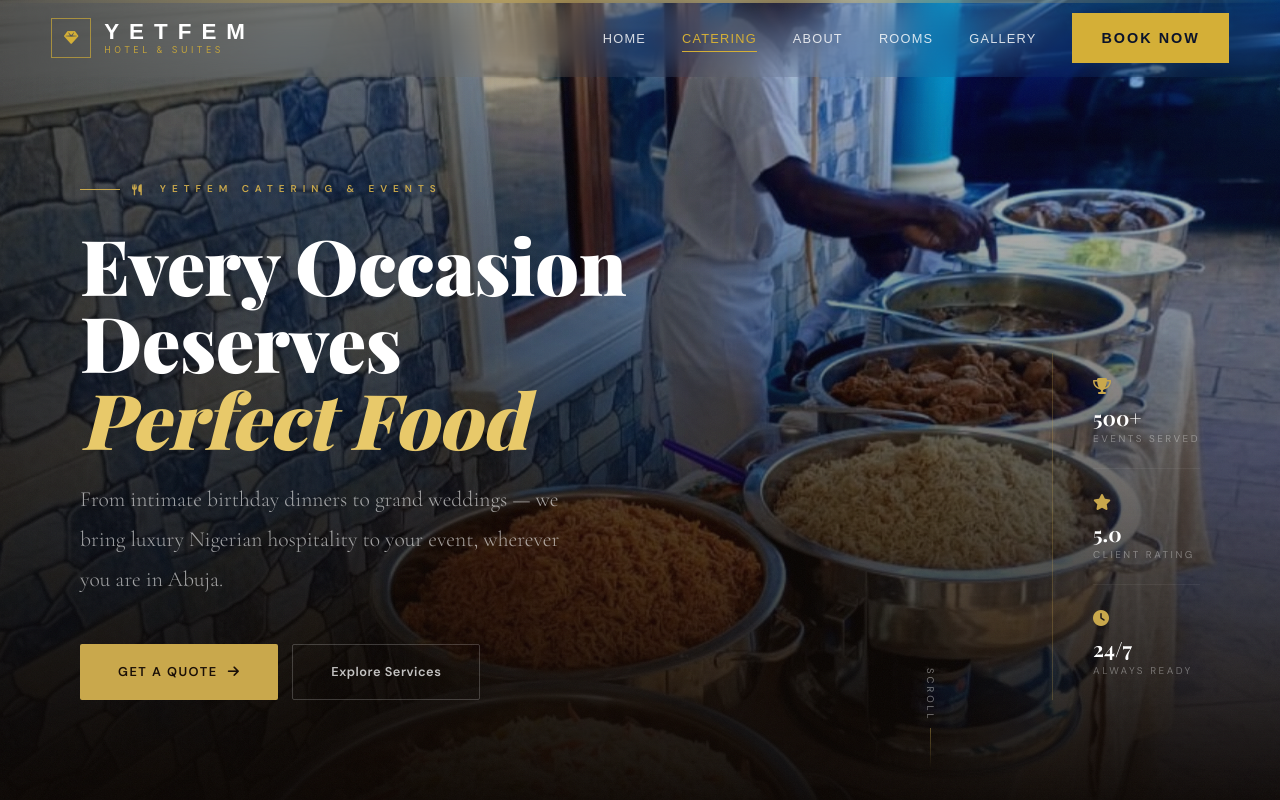
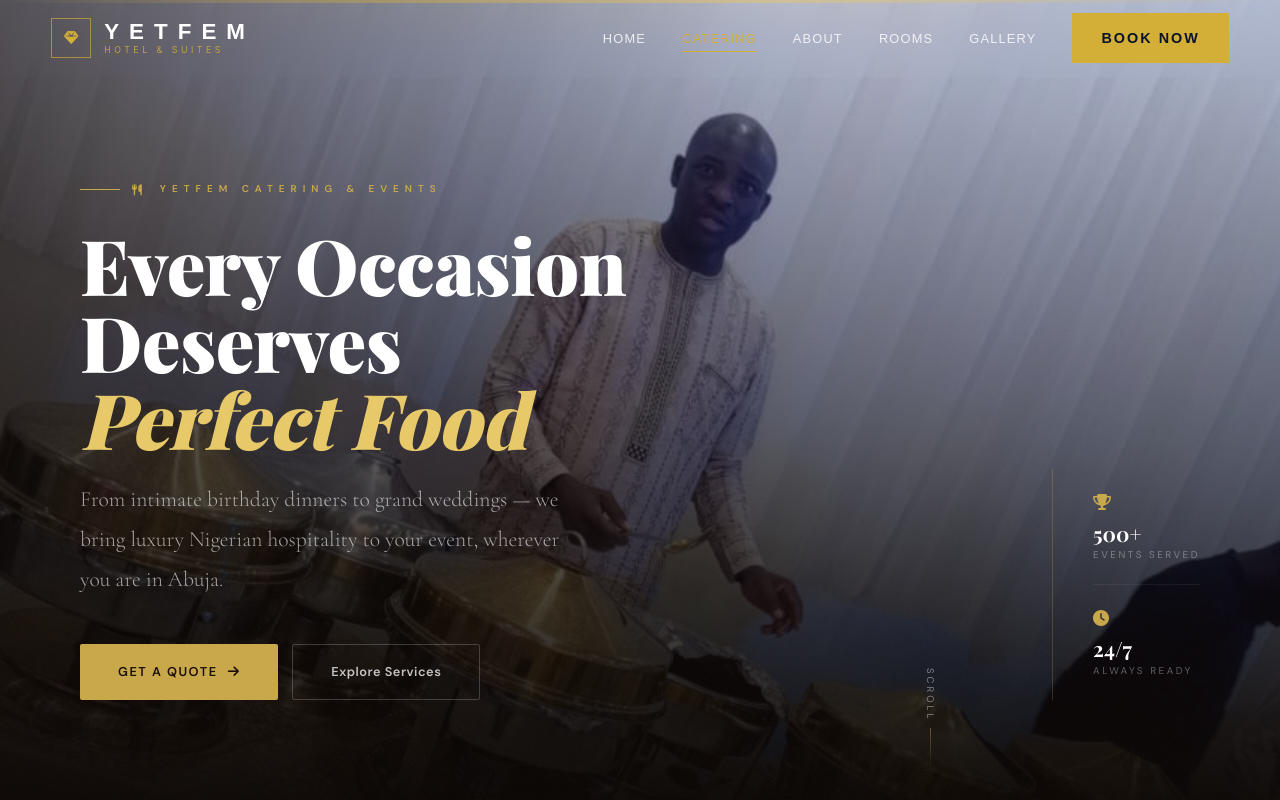
Before and after one commit to adexcel171/yetfem, a website: page catering.html in a window 1280 px wide. Shown: the top 800 px of the page. Drawn offline with nearby package versions, Linux system fonts and the light colour scheme; a web font is replaced by a local one.

Commit message:
update cat

```diff
--- a/catering.html
+++ b/catering.html
@@ -54,7 +54,7 @@
       .ct-hero-bg {
         position: absolute;
         inset: 0;
-        background-image: url(./img/cat1.jpeg);
+        background-image: url(./img/cat2.jpeg);
         background-size: cover;
         background-position: center 30%;
         transform: scale(1.06);
@@ -1308,11 +1308,7 @@
             <div class="ct-trust-label">500+</div>
             <div class="ct-trust-sub">Events Served</div>
           </div>
-          <div class="ct-trust-item">
-            <div class="ct-trust-icon"><i class="fas fa-star"></i></div>
-            <div class="ct-trust-label">5.0</div>
-            <div class="ct-trust-sub">Client Rating</div>
-          </div>
+
           <div class="ct-trust-item">
             <div class="ct-trust-icon"><i class="fas fa-clock"></i></div>
             <div class="ct-trust-label">24/7</div>
@@ -1662,7 +1658,7 @@
     </div>
 
     <!-- ══ TESTIMONIALS ══ -->
-    <section class="ct-testimonials" id="testimonials">
+    <!-- <section class="ct-testimonials" id="testimonials">
       <div class="ct-container">
         <div class="ct-label" style="color: var(--gold)" data-aos="fade-up">
           <i class="fas fa-star"></i> What Clients Say
@@ -1807,7 +1803,7 @@
           </button>
         </div>
       </div>
-    </section>
+    </section> -->
 
     <!-- ══ MENU PREVIEW ══ -->
     <section class="ct-menu" id="menu">
```
